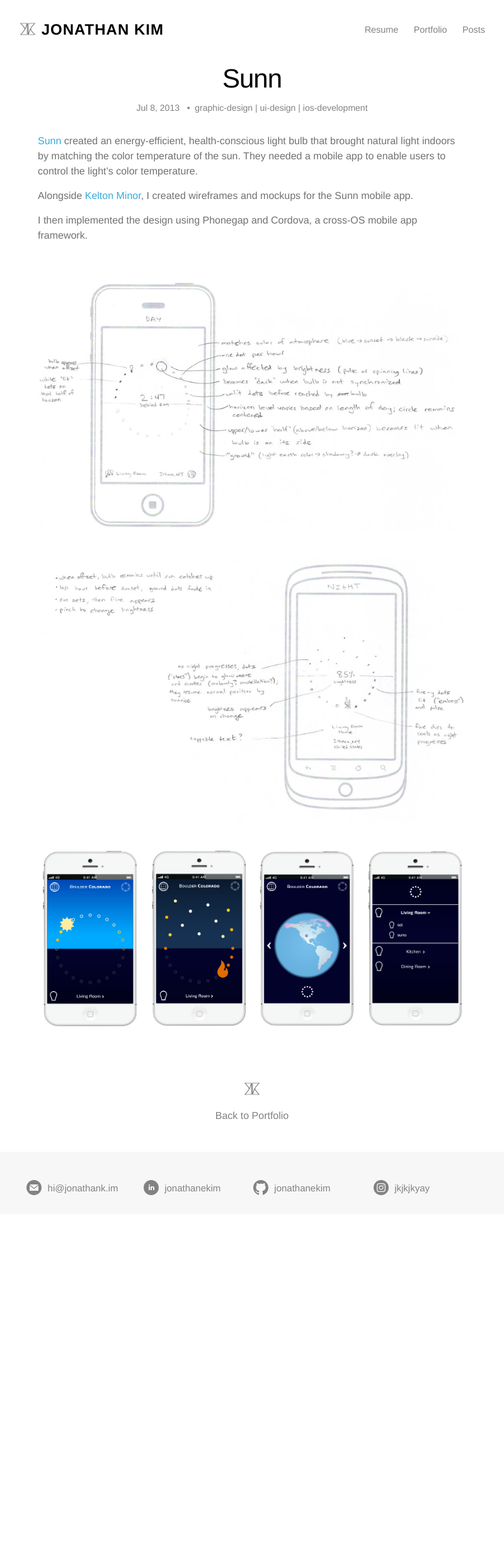
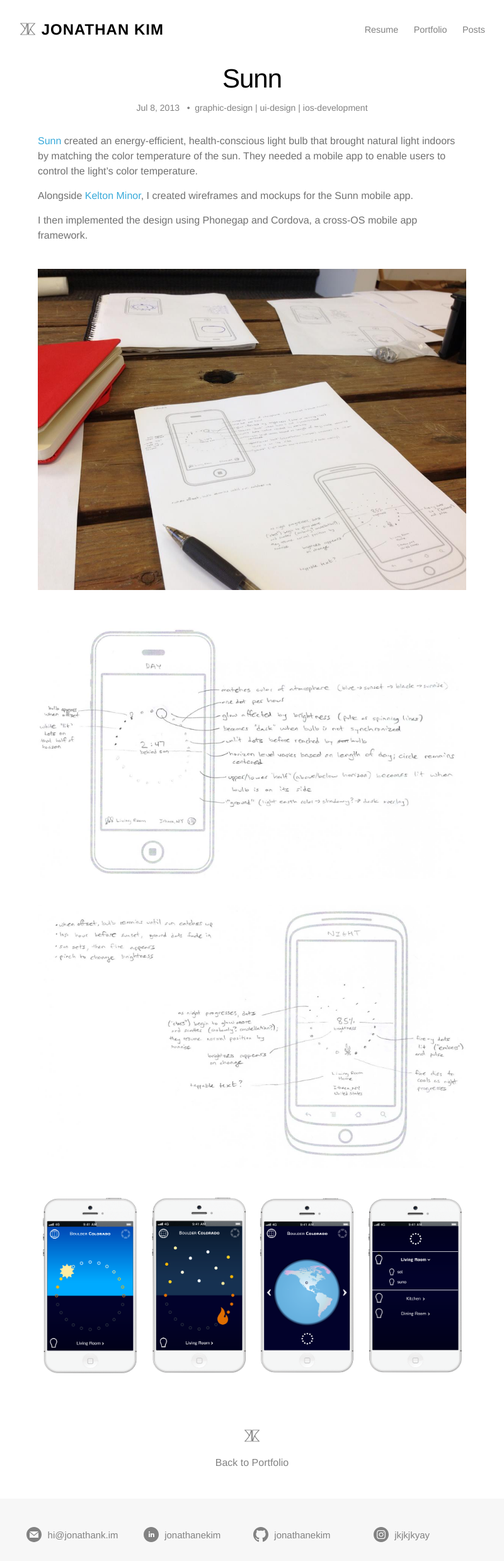
Before and after one commit to jonathanekim/jonathanekim.github.io, a Jekyll site: the page built from _portfolio/2013/Sunn/portfolio.md, in a window 1280 px wide. Shown: the whole page at 63% size, without its empty margins (240-1040 px from the left). Built offline with Jekyll 4.4.1, drawn with Linux system fonts in a browser that asks for light colours; before the commit the page ends 1928 px from its top, so only the background shows below that.

Commit message:
Add photo to Sunn portfolio page.

```diff
--- a/_portfolio/2013/Sunn/portfolio.md
+++ b/_portfolio/2013/Sunn/portfolio.md
@@ -13,6 +13,8 @@
 
 I then implemented the design using Phonegap and Cordova, a cross-OS mobile app framework.
 
+![Image]({{ "/portfolio/2013/Sunn/Design Photo.jpg" | relative_path }}){: .image-centered-full }
+
 ![Image]({{ "/portfolio/2013/Sunn/Sunn Wireframe1.png" | relative_path }}){: .image-centered-full }
 
 ![Image]({{ "/portfolio/2013/Sunn/Sunn Wireframe2.png" | relative_path }}){: .image-centered-full }
```
Also changed, not shown: _portfolio/2013/Sunn/Design Photo.jpg (added).
